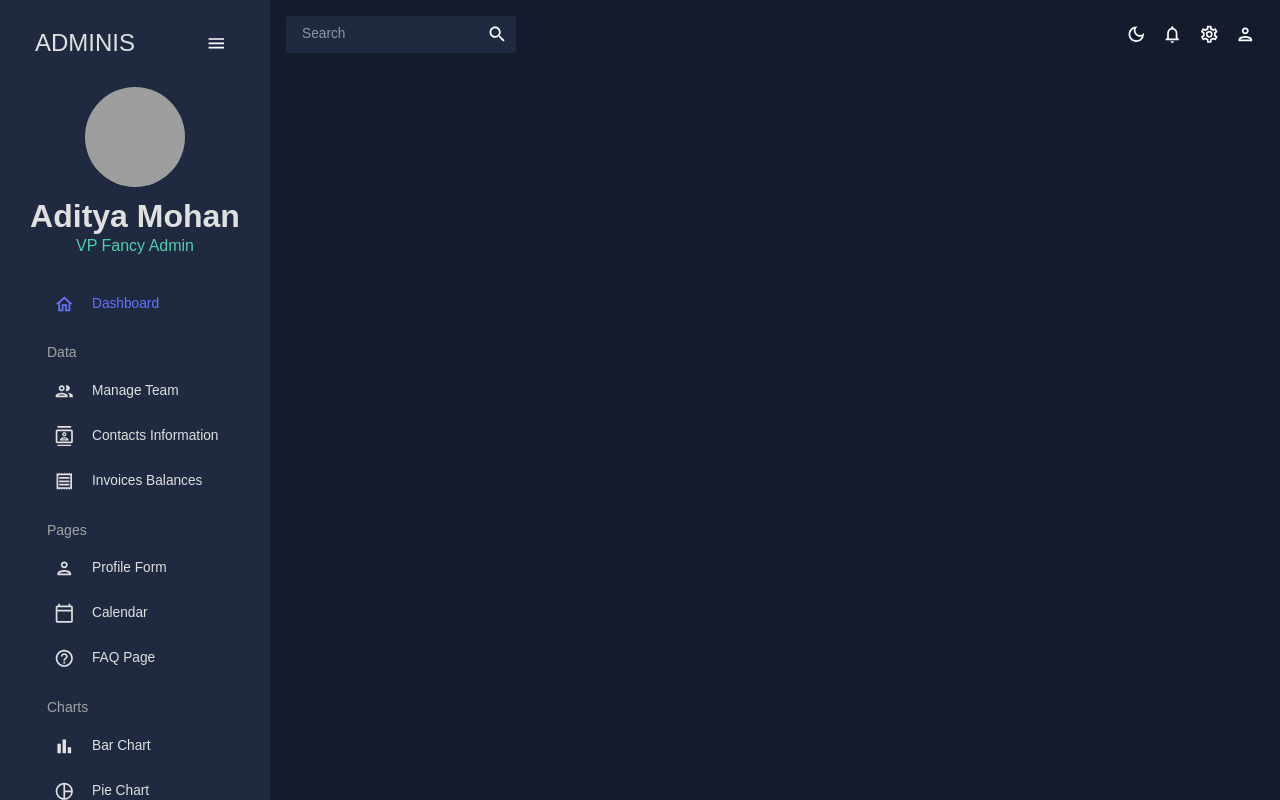
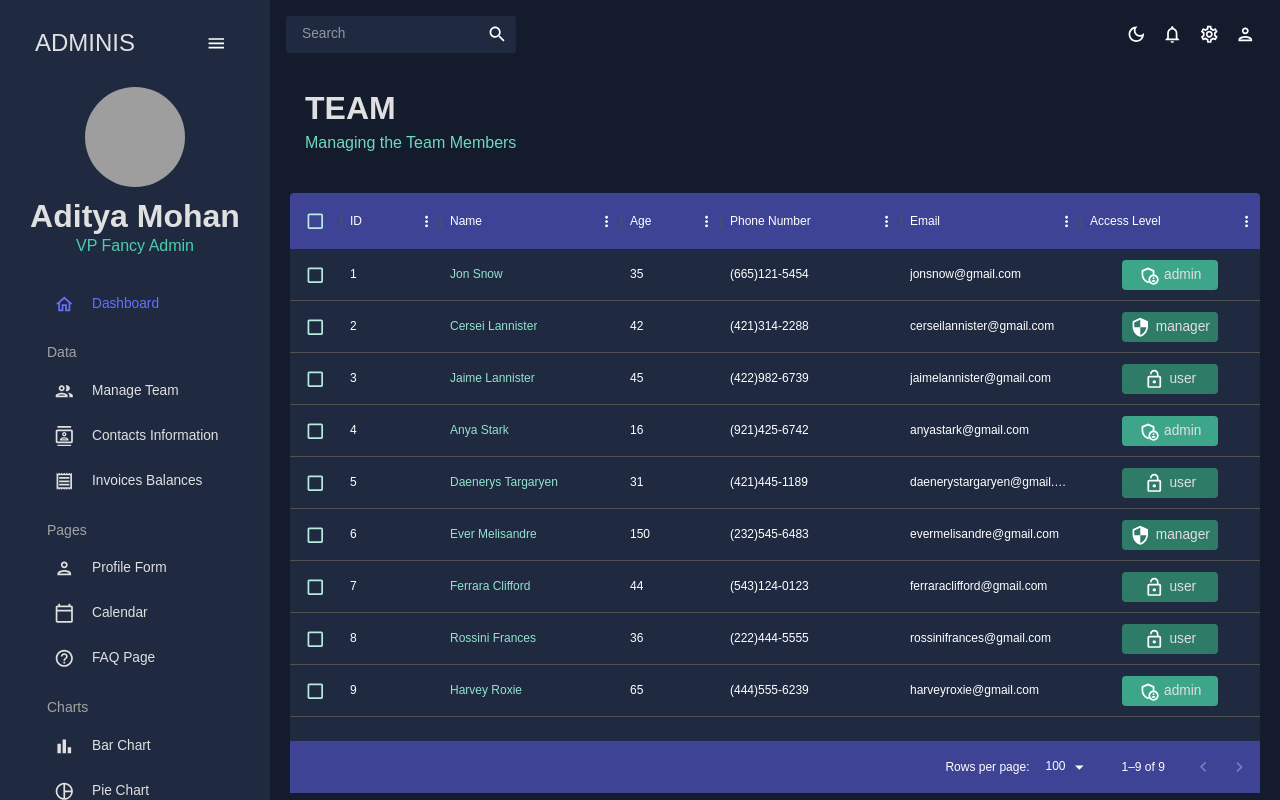
Before and after one commit to TraXIcoN/Community_decision_maker, a React (Create React App) app in the folder commngapp/: page /team in a window 1280 px wide. Built offline with nearby package versions, Linux system fonts and the light colour scheme; grey boxes are pictures that could not be loaded.

Commit message:
Added Team page. Added default template for form

```diff
--- a/commngapp/src/App.js
+++ b/commngapp/src/App.js
@@ -4,11 +4,11 @@
 import Topbar from "./scenes/global/Topbar";
 import Dashboard from "./scenes/dashboard";
 import Sidebar from "./scenes/global/Sidebar";
-// import Team from "./scenes/team";
+import Team from "./scenes/team";
 // import Invoices from "./scenes/invoice";
 // import Contacts from "./scenes/contacts";
 // import Bar from "./scenes/bar";
-// import Form from "./scenes/form";
+import Form from "./scenes/form";
 // import Line from "./scenes/line";
 // import Pie from "./scenes/pie";
 // import FAQ from "./scenes/faq";
@@ -28,10 +28,10 @@
             <Topbar />
             <Routes>
               <Route path="/" element={<Dashboard />} />
-              {/* <Route path="/team" element={<Team />} /> */}
+              <Route path="/team" element={<Team />} />
               {/* <Route path="/contacts" element={<Contacts />} /> */}
               {/* <Route path="/invoices" element={<Invoices />} /> */}
-              {/* <Route path="/form" element={<Form />} /> */}
+              <Route path="/form" element={<Form />} />
               {/* <Route path="/bar" element={<Bar />} /> */}
               {/* <Route path="/pie" element={<Pie />} /> */}
               {/* <Route path="/line" element={<Line />} /> */}
--- /dev/null
+++ b/commngapp/src/scenes/form/index.js
@@ -0,0 +1,9 @@
+import { Box, Button, TextField } from "@mui/material";
+import { Formik } from "formik";
+import * as yup from "yup";
+import useMediaQuery from "@mui/material/useMediaQuery";
+import Header from "../../components/Header";
+
+const Form = () => {};
+
+export default Form;
--- /dev/null
+++ b/commngapp/src/scenes/team/index.jsx
@@ -0,0 +1,109 @@
+import { Box, Typography, useTheme } from "@mui/material";
+import { DataGrid } from "@mui/x-data-grid";
+import { tokens } from "../../theme";
+import { mockDataTeam } from "../../data/mockData";
+import AdminPanelSettingsOutlinedIcon from "@mui/icons-material/AdminPanelSettingsOutlined";
+import LockOpenOutlinedIcon from "@mui/icons-material/LockOpenOutlined";
+import SecurityOutlinedIcon from "@mui/icons-material/SecurityOutlined";
+import Header from "../../components/Header";
+
+const Team = () => {
+  const theme = useTheme();
+  const colors = tokens(theme.palette.mode);
+  const columns = [
+    { field: "id", headerName: "ID" },
+    {
+      field: "name",
+      headerName: "Name",
+      flex: 1,
+      cellClassName: "name-column--cell",
+    },
+    {
+      field: "age",
+      headerName: "Age",
+      type: "number",
+      headerAlign: "left",
+      align: "left",
+    },
+    {
+      field: "phone",
+      headerName: "Phone Number",
+      flex: 1,
+    },
+    {
+      field: "email",
+      headerName: "Email",
+      flex: 1,
+    },
+    {
+      field: "accessLevel",
+      headerName: "Access Level",
+      flex: 1,
+      renderCell: ({ row: { access } }) => {
+        return (
+          <Box
+            width="60%"
+            m="0 auto"
+            p="5px"
+            display="flex"
+            justifyContent="center"
+            backgroundColor={
+              access === "admin"
+                ? colors.greenAccent[600]
+                : access === "manager"
+                ? colors.greenAccent[700]
+                : colors.greenAccent[700]
+            }
+            borderRadius="4px"
+          >
+            {access === "admin" && <AdminPanelSettingsOutlinedIcon />}
+            {access === "manager" && <SecurityOutlinedIcon />}
+            {access === "user" && <LockOpenOutlinedIcon />}
+            <Typography color={colors.grey[100]} sx={{ ml: "5px" }}>
+              {access}
+            </Typography>
+          </Box>
+        );
+      },
+    },
+  ];
+
+  return (
+    <Box m="20px">
+      <Header title="TEAM" subtitle="Managing the Team Members" />
+      <Box
+        m="40px 0 0 0"
+        height="75vh"
+        sx={{
+          "& .MuiDataGrid-root": {
+            border: "none",
+          },
+          "& .MuiDataGrid-cell": {
+            borderBottom: "none",
+          },
+          "& .name-column--cell": {
+            color: colors.greenAccent[300],
+          },
+          "& .MuiDataGrid-columnHeaders": {
+            backgroundColor: colors.blueAccent[700],
+            borderBottom: "none",
+          },
+          "& .MuiDataGrid-virtualScroller": {
+            backgroundColor: colors.primary[400],
+          },
+          "& .MuiDataGrid-footerContainer": {
+            borderTop: "none",
+            backgroundColor: colors.blueAccent[700],
+          },
+          "& .MuiCheckbox-root": {
+            color: `${colors.greenAccent[200]} !important`,
+          },
+        }}
+      >
+        <DataGrid checkboxSelection rows={mockDataTeam} columns={columns} />
+      </Box>
+    </Box>
+  );
+};
+
+export default Team;
```
